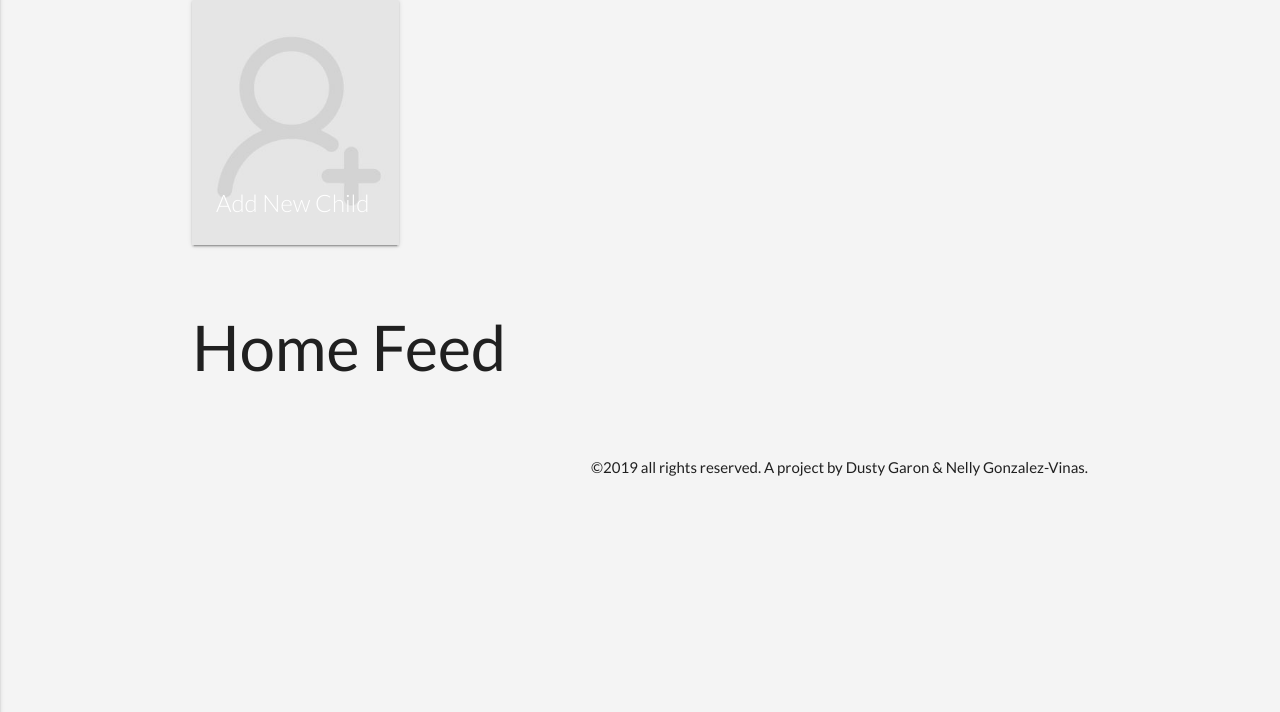
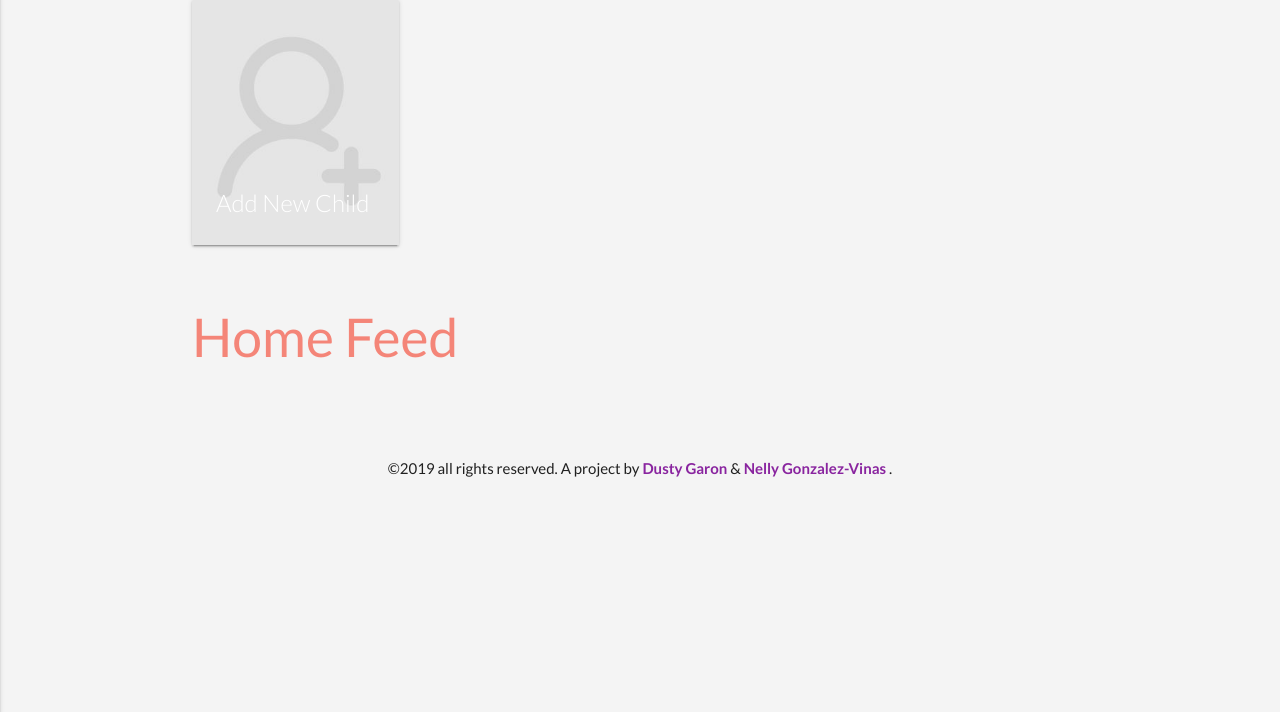
Before and after one commit to dustygaron/keepsake, a Node server app: page /feed/ in a window 1280 px wide. Shown: the part 88-800 px from the top of the page. Run offline with Node 20, Linux system fonts and the light colour scheme; data that the repository does not hold is empty; some libraries are stand-ins or nearby versions.

Commit message:
Styled the gallery modals.

```diff
--- a/public/javascripts/script.js
+++ b/public/javascripts/script.js
@@ -27,22 +27,9 @@ $(document).ready(function () {
 })
 
 // ------------------
-// MAGNIFIC
+// TOOLTIP
 // ------------------
-// $('.test-popup-link').magnificPopup({
-//   type: 'image',
-//   gallery: { enabled: true },
-//   type: 'image',
-//   image: {
-//     titleSrc: 'title'
-//     // this tells the script which attribute has your caption
-//   }
-// })
-
-// // This will create a single gallery from all elements that have class "gallery-item"
-// $('.gallery-item').magnificPopup({
-//   type: 'image',
-//   gallery: {
-//     enabled: true
-//   }
-// })
+//   document.addEventListener('DOMContentLoaded', function() {
+var elems = document.querySelectorAll('.tooltipped');
+var instances = M.Tooltip.init(elems, options);
+  });
--- a/public/stylesheets/style.css
+++ b/public/stylesheets/style.css
@@ -1,14 +1,17 @@
 a {
   color: #89249f; }
 
-h2 {
+h2,
+h3,
+h4 {
   color: #f48578; }
-
-p {
-  color: red; }
 
 .btn-floating {
   background-color: #f2b550; }
+
+.btn-floating:hover {
+  background-color: orange;
+  transition: 1s; }
 
 .welcome-back {
   margin-right: 33px; }
@@ -90,6 +93,22 @@ input[type="search"]:not(.browser-default):focus {
   color: white;
   text-shadow: 0 -1px 0 #fff, 0 1px 0 #2e2e2e, 0 2px 0 #2c2c2c, 0 3px 0 #2a2a2a, 0 22px 30px rgba(0, 0, 0, 0.9); }
 
+.gallery-body {
+  margin-top: 150px !important; }
+
+.gallery-action {
+  top: 150px !important; }
+
+.gallery .gallery-cover.static {
+  transition: .25s !important;
+  height: 0% !important; }
+
+.title-wrapper {
+  margin-left: 0 !important;
+  width: 100%;
+  height: 80px !important;
+  text-align: center; }
+
 .collapsible-body {
   background: white; }
 
@@ -129,4 +148,10 @@ input[type="search"]:not(.browser-default):focus {
   padding: 75px 50px;
   background: white; }
 
+footer {
+  margin: 20px 0; }
+
+footer a {
+  font-weight: bold; }
+
 /*# sourceMappingURL=style.css.map */
--- a/public/stylesheets/style.scss
+++ b/public/stylesheets/style.scss
@@ -1,21 +1,25 @@
 $color-purple: #89249f;
 $color-salmon: #f48578;
 $color-yellow: #f2b550;
+$color-orange: orange;
 
 a {
   color: $color-purple;
 }
 
-h2 {
+h2,
+h3,
+h4 {
   color: $color-salmon;
-}
-
-p {
-  color: red;
 }
 
 .btn-floating {
   background-color: $color-yellow;
+}
+
+.btn-floating:hover {
+  background-color: $color-orange;
+  transition: 1s;
 }
 
 .welcome-back {
@@ -130,6 +134,32 @@ input[type="search"]:not(.browser-default):focus {
     0 22px 30px rgba(0, 0, 0, 0.9);
 }
 
+// CHILD FEED GALLERY
+.gallery-body {
+  margin-top: 150px !important;
+}
+
+.gallery-action {
+  top: 150px !important;
+}
+
+.gallery .gallery-cover.static {
+  transition: .25s !important;
+  // opacity: 0;
+  // top: 0px !important;
+  // left: 0px !important;
+  height: 0% !important;
+}
+
+.title-wrapper {
+  margin-left: 0 !important;
+  width: 100%;
+  height: 80px !important;
+  text-align: center;
+
+}
+
+
 // ------------------------
 // ADD ART COLLAPSIBLE FORM
 // ------------------------
@@ -186,3 +216,11 @@ input[type="search"]:not(.browser-default):focus {
   padding: 75px 50px;
   background: white;
 }
+
+footer {
+  margin: 20px 0;
+}
+
+footer a {
+  font-weight: bold;
+}
--- a/views/home-feed.hbs
+++ b/views/home-feed.hbs
@@ -82,9 +82,9 @@
         <div class="card-content">
           <span class="card-title activator grey-text text-darken-4">{{this.name}}<i class="material-icons right">mode_edit</i></span>
           {{!-- <p><a href="/feed/details/{{this._id}}">Edit Profile</a></p> --}}
-          <p>
-            <!-- {{this.dob}} --> # Years Old</p>
+          <p> {{moment-age this.creation childDob='2018-06-04'}} Years Old</p>
         </div>
+
 
         <!-- Reveal edit form -->
         <div class="card-reveal">
@@ -176,38 +176,11 @@
 
   <!-- Home feed -->
   <div class="post-container">
-    <h1>Home Feed</h1>
-
-    {{!-- {{#each listOfPosts}}
-    <div class="post-section">
-      <div class="post-card">
-
-        <h2 id="post-title"> {{this.title}} </h2>
-
-        <div class="post-container">
-          {{#each listOfPosts}}
-          <div class="post-card">
-            <h2 id="post-title"> {{this.title}} </h2>
-            <h4 id="post-date"> {{this.creation}} </h4>
-            <h4 id="post-date"> {{this.creation}} </h4>
-            <p id="post-description"> {{this.description}} </p>
-            <img id="post-image" src="{{this.image}}">
-            <p id="post-child"> {{this.child}} </p>
-          </div>
-          {{/each}}
-        </div>
-
-        <p id="post-description"> {{this.description}} </p>
-        <img id="post-image" src="{{this.image}}">
-        <p id="post-child"> {{this.child}} </p>
-
-      </div>
-      {{/each}}
-    </div> <!-- Close post section --> --}}
-
+    <h2>Home Feed</h2>
 
     <!-- Gallery -->
     <div id="portfolio" class="section gray">
+
       <div class="gallery row">
 
         {{#each listOfPosts}}
@@ -215,7 +188,7 @@
         <div class="col l4 m6 s12 gallery-item gallery-expand gallery-filter polygon">
           <div class="gallery-curve-wrapper">
             <a class="gallery-cover gray">
-              <img class="responsive-img" src="{{this.image}}" alt="placeholder">
+              <img class="responsive-img" src="{{this.image}}" alt="{{this.description}}">
             </a>
             <div class="gallery-header">
               <span>{{this.title}}</span>
@@ -223,43 +196,28 @@
             <div class="gallery-body">
               <div class="title-wrapper">
                 <h3>{{this.title}}</h3>
-                <span class="price">Age at creation: {{this.creation}}</span>
+                <span class="price">Age at creation: {{moment-age this.creation childDob='2018-06-04'}}</span>
               </div>
               <p class="description">
                 {{this.description}}
               </p>
-              <p class="description">
-                Ea salvia adipisicing vegan man bun. Flexitarian cupidatat skateboard flannel. Drinking vinegar marfa you probably haven't heard of them consequat post-ironic, shabby chic williamsburg raclette</p>
+              <img class="responsive-img" src=" {{this.image}}" alt="{{this.description}}" style="width:100%;">
+              <a href="#">Edit this Piece</a>
+            </div>
 
-              <div class="carousel-wrapper">
-                <div class="carousel">
-                  <a class="carousel-item" href="#one!"><img src="http://placehold.it/300x200"></a>
-                  <a class="carousel-item" href="#two!"><img src="http://placehold.it/300x200"></a>
-                  <a class="carousel-item" href="#three!"><img src="http://placehold.it/300x200"></a>
-                  <a class="carousel-item" href="#four!"><img src="http://placehold.it/300x200"></a>
-                  <a class="carousel-item" href="#five!"><img src="http://placehold.it/300x200"></a>
-                </div>
-              </div>
+            <div class="gallery-action">
+              <a href="#" class="btn-floating btn-large waves-effect waves-light tooltipped" data-position="bottom" data-tooltip="Send to Grandma"><i class="material-icons">email</i></a>
+              <a href="#" class="btn-floating btn-large waves-effect waves-light tooltipped" data-position="bottom" data-tooltip="Order Prints"><i class="material-icons">wallpaper</i></a>
             </div>
-            <div class="gallery-action">
-              <a class="btn-floating btn-large waves-effect waves-light"><i class="material-icons">favorite</i></a>
-            </div>
+
           </div>
         </div>
         {{/each}}
 
       </div>
-
     </div><!-- Close portfolio container -->
-
   </div> <!-- Close post container -->
 
-
-  <footer>
-    <div class="right">
-      ©2019 all rights reserved. A project by Dusty Garon & Nelly Gonzalez-Vinas.
-    </div>
-  </footer>
 
 </div>
 
--- a/views/layout.hbs
+++ b/views/layout.hbs
@@ -42,6 +42,14 @@
   {{{body}}}
 
 
+  <footer>
+    <p class="center">
+      ©2019 all rights reserved. A project by
+      <a href="https://github.com/dustygaron">Dusty Garon</a>
+      &
+      <a href="https://github.com/nellygvinas">Nelly Gonzalez-Vinas</a> .
+    </p>
+  </footer>
 
 
 
```
Also changed, not shown: views/child-feed.hbs (+16 -19 lines), public/fonts/roboto/Roboto-Bold.woff (deleted), public/fonts/roboto/Roboto-Bold.woff2 (deleted), public/fonts/roboto/Roboto-Light.woff (deleted), public/fonts/roboto/Roboto-Light.woff2 (deleted), public/fonts/roboto/Roboto-Medium.woff (deleted), public/fonts/roboto/Roboto-Medium.woff2 (deleted), public/fonts/roboto/Roboto-Regular.woff (deleted), public/fonts/roboto/Roboto-Regular.woff2 (deleted), public/fonts/roboto/Roboto-Thin.woff (deleted), public/fonts/roboto/Roboto-Thin.woff2 (deleted), 1 other file.
